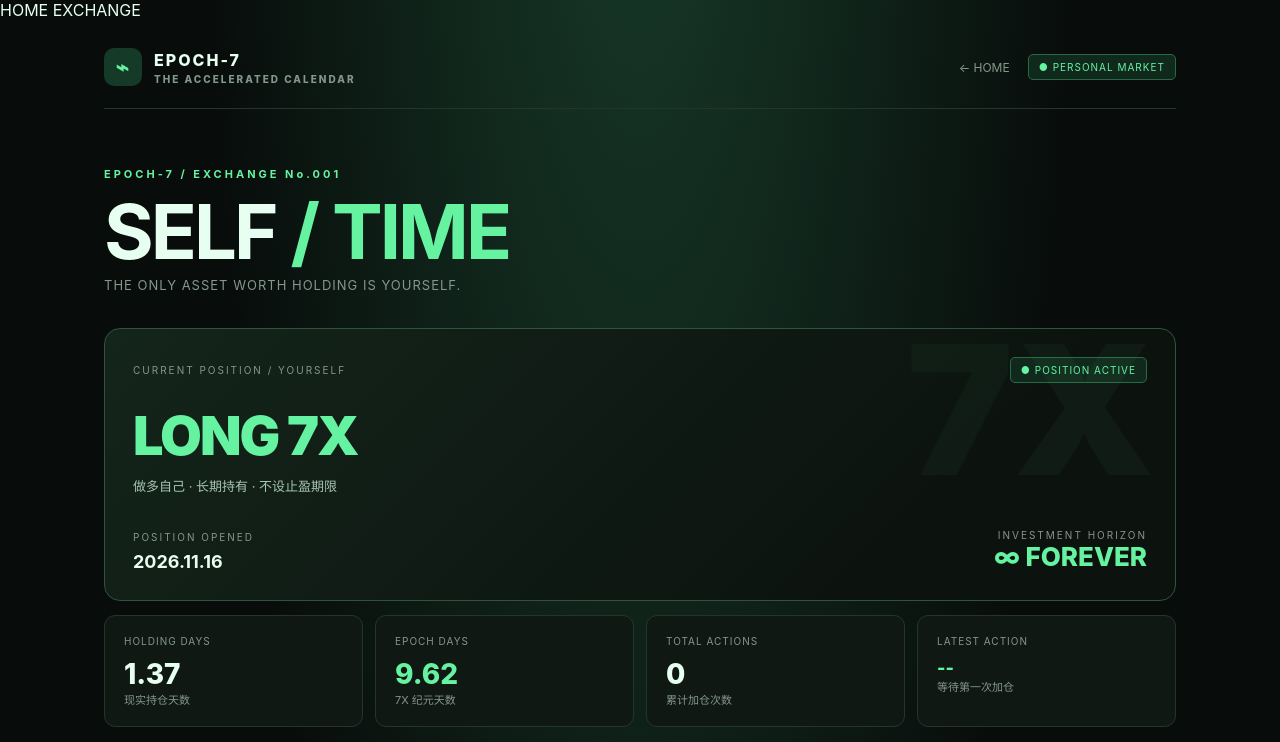
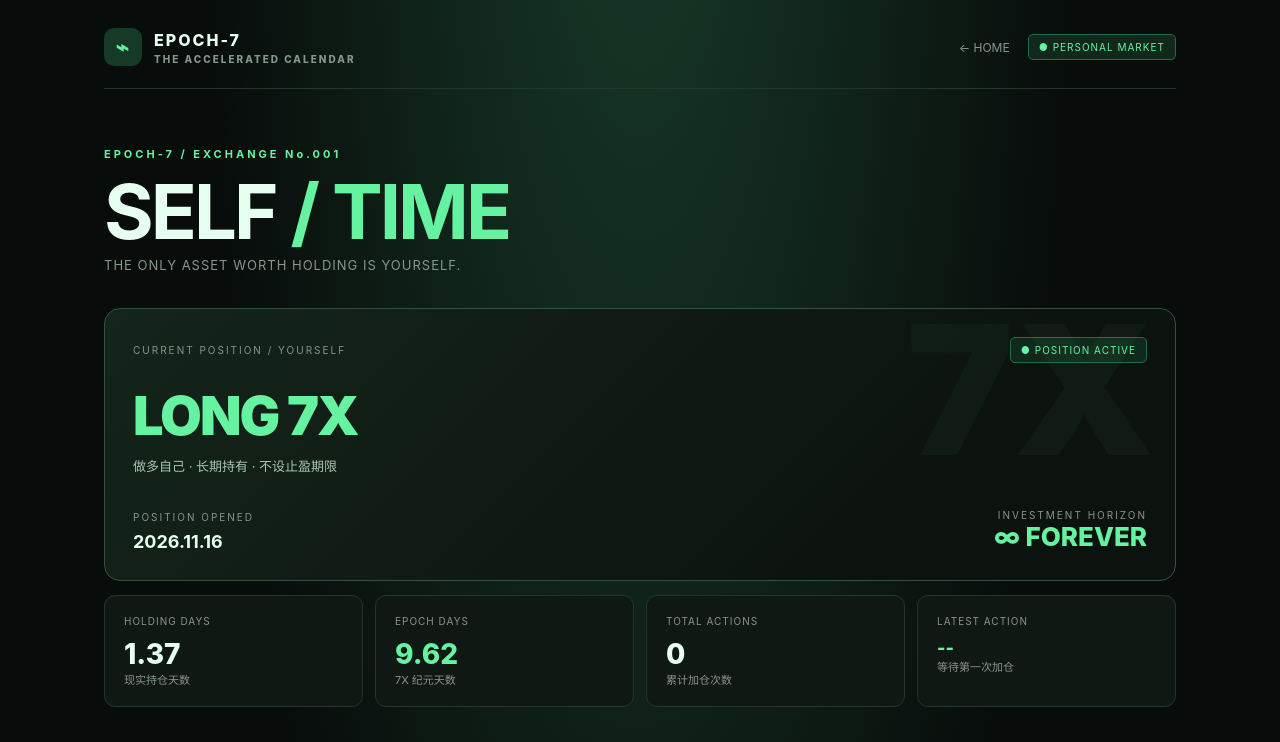
Before and after one commit to Cree111/epoch7, a plain HTML site: page exchange.html in a window 1280 px wide. Shown: the top 742 px of the page. Drawn offline with Linux system fonts and the light colour scheme.

Commit message:
Update exchange.html

```diff
--- a/exchange.html
+++ b/exchange.html
@@ -1,5 +1,3 @@
-<a href="./index.html">HOME</a>
-<a href="./exchange.html">EXCHANGE</a>
 <!DOCTYPE html>
 <html lang="zh-CN">
 <head>
```
